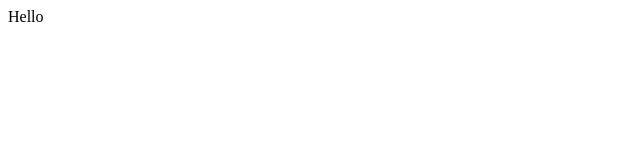
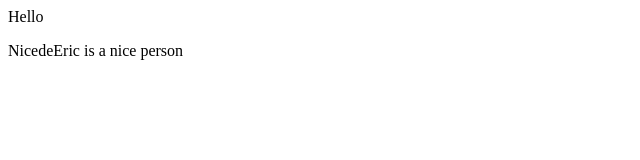
Before and after one commit to NicedeEric/NicedeEric, a plain HTML site: page index.html in a window 1280 px wide. Shown: the whole page, without its empty margins (0-640 px from the left). Drawn offline with Linux system fonts and the light colour scheme.

Commit message:
Update index.html

```diff
--- a/index.html
+++ b/index.html
@@ -1 +1,2 @@
 <h>Hello</h>
+<p>NicedeEric is a nice person</p>
```
